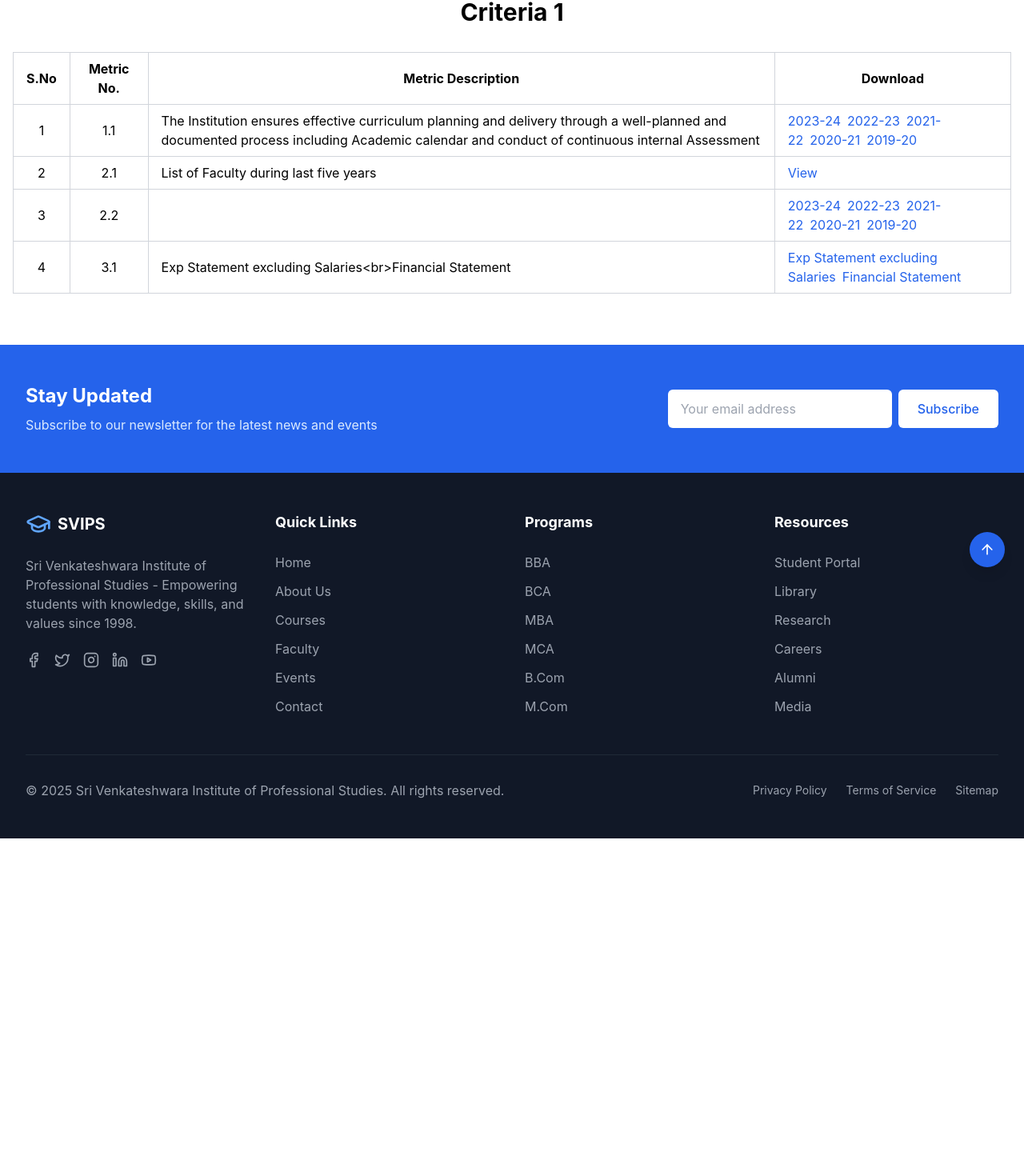
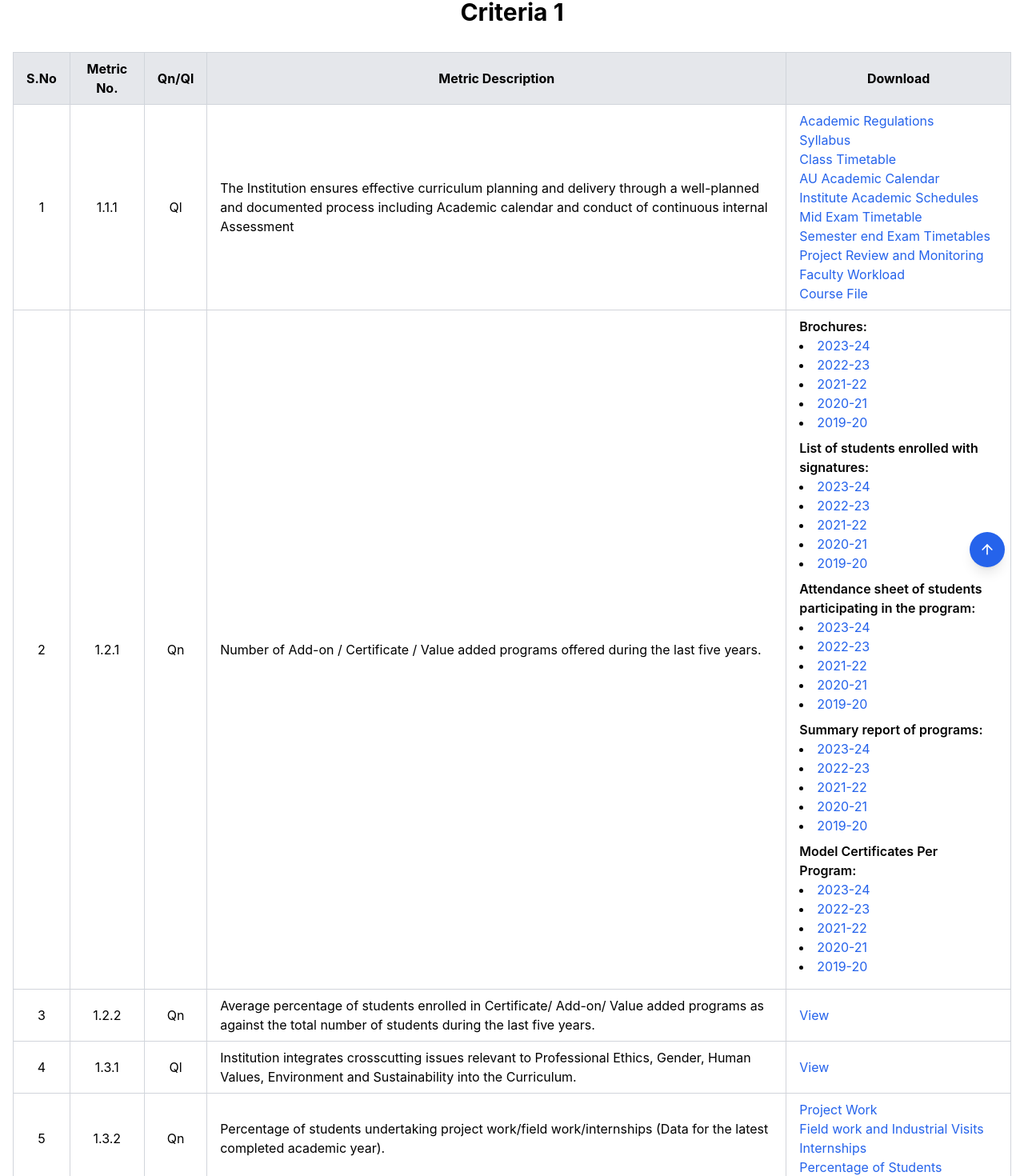
Before and after one commit to Govardhan-subhash/Pharmacy, a React (Vite) app: page /criteria/criteria-i in a window 1280 px wide. Shown: the part 67-1537 px from the top of the page at 80% size. Before the commit the page ends 1115 px from the top, so only its background shows below. Built offline with nearby package versions, Linux system fonts and the light colour scheme.

Commit message:
Update Criteria1.tsx

```diff
--- a/src/pages/criteria/quality/Criteria1.tsx
+++ b/src/pages/criteria/quality/Criteria1.tsx
@@ -1,59 +1,162 @@
-import React from 'react';
+import React, { useState } from 'react';
 
 const Criteria1: React.FC = () => {
+  const [selectedPdf, setSelectedPdf] = useState<string | null>(null);
   const tableData = [
     {
       sno: 1,
-      metricNo: '1.1',
+      metricNo: '1.1.1',
+      qnQl: 'Ql',
       description:
         'The Institution ensures effective curriculum planning and delivery through a well-planned and documented process including Academic calendar and conduct of continuous internal Assessment',
       downloads: [
-        { name: '2023-24', url: '/uploads/naac/AU Approval Students List-2023-24.pdf' },
-        { name: '2022-23', url: '/uploads/naac/AU Approval Students List-2022-23.pdf' },
-        { name: '2021-22', url: '/uploads/naac/AU Approval Students List-2021-22.pdf' },
-        { name: '2020-21', url: '/uploads/naac/AU Approval Students List-2020-21.pdf' },
-        { name: '2019-20', url: '/uploads/naac/AU Approval Students List-2019-20.pdf' },
+        { name: 'Academic Regulations', url: 'public/uploads/pdfs/naac/quality/criteria1/Academic Regulations.pdf' },
+        { name: 'Syllabus', url: 'public/uploads/pdfs/naac/quality/criteria1/SYLLABUS.pdf' },
+        { name: 'Class Timetable', url: 'public/uploads/pdfs/naac/quality/criteria1/Class Time Tables.pdf' },
+        { name: 'AU Academic Calendar', url: 'public/uploads/pdfs/naac/quality/criteria1/AU Academic Calenders.pdf' },
+        { name: 'Institute Academic Schedules', url: 'public/uploads/pdfs/naac/quality/criteria1/Institute Academic Schedules.pdf' },
+        { name: 'Mid Exam Timetable', url: 'public/uploads/pdfs/naac/quality/criteria1/Exam Cell Mid Exam Time Tables.pdf' },
+        { name: 'Semester end Exam Timetables', url: 'public/uploads/pdfs/naac/quality/criteria1/Semester End Exam Time Tables.pdf' },
+        { name: 'Project Review and Monitoring', url: 'public/uploads/pdfs/naac/quality/criteria1/Project Review and Monitoring.pdf' },
+        { name: 'Faculty Workload', url: 'public/uploads/pdfs/naac/quality/criteria1/FACULTY WORK LOAD.pdf' },
+        { name: 'Course File', url: 'public/uploads/pdfs/naac/quality/criteria1/COURSE FILE.pdf' },
       ],
     },
     {
       sno: 2,
-      metricNo: '2.1',
-      description: 'List of Faculty during last five years',
+      metricNo: '1.2.1',
+      qnQl: 'Qn',
+      description:
+        'Number of Add-on / Certificate / Value added programs offered during the last five years.',
       downloads: [
-        { name: 'View', url: '/uploads/naac/2.1 List of Faculty during last five years.pdf' },
+        {
+          category: 'Brochures',
+          links: [
+            { name: '2023-24', url: 'public/uploads/pdfs/naac/quality/criteria1/2023-24_Broucher.pdf' },
+            { name: '2022-23', url: 'public/uploads/pdfs/naac/quality/criteria1/2022-23_Broucher.pdf' },
+            { name: '2021-22', url: 'public/uploads/pdfs/naac/quality/criteria1/2021-22_Broucher.pdf' },
+            { name: '2020-21', url: 'public/uploads/pdfs/naac/quality/criteria1/2020-21_Broucher.pdf' },
+            { name: '2019-20', url: 'public/uploads/pdfs/naac/quality/criteria1/2019-20_Broucher.pdf' },
+          ],
+        },
+        {
+          category: 'List of students enrolled with signatures',
+          links: [
+            { name: '2023-24', url: 'public/uploads/pdfs/naac/quality/criteria1/2023-24_ER.pdf' },
+            { name: '2022-23', url: 'public/uploads/pdfs/naac/quality/criteria1/2022-23_ER.pdf' },
+            { name: '2021-22', url: 'public/uploads/pdfs/naac/quality/criteria1/2021-22_ER.pdf' },
+            { name: '2020-21', url: 'public/uploads/pdfs/naac/quality/criteria1/2020-21_ER.pdf' },
+            { name: '2019-20', url: 'public/uploads/pdfs/naac/quality/criteria1/2019-20_ER.pdf' },
+          ],
+        },
+        {
+          category: 'Attendance sheet of students participating in the program',
+          links: [
+            { name: '2023-24', url: 'public/uploads/pdfs/naac/quality/criteria1/2023-24_ATT.pdf' },
+            { name: '2022-23', url: 'public/uploads/pdfs/naac/quality/criteria1/2022-23_ATT.pdf' },
+            { name: '2021-22', url: 'public/uploads/pdfs/naac/quality/criteria1/2021-22_ATT.pdf' },
+            { name: '2020-21', url: 'public/uploads/pdfs/naac/quality/criteria1/2020-21_ATT.pdf' },
+            { name: '2019-20', url: 'public/uploads/pdfs/naac/quality/criteria1/2019-20_ATT.pdf' },
+          ],
+        },
+        {
+          category: 'Summary report of programs',
+          links: [
+            { name: '2023-24', url: 'public/uploads/pdfs/naac/quality/criteria1/2023-24_PR.pdf' },
+            { name: '2022-23', url: 'public/uploads/pdfs/naac/quality/criteria1/2022-23_PR.pdf' },
+            { name: '2021-22', url: 'public/uploads/pdfs/naac/quality/criteria1/2021-22_PR.pdf' },
+            { name: '2020-21', url: 'public/uploads/pdfs/naac/quality/criteria1/2020-21_PR.pdf' },
+            { name: '2019-20', url: 'public/uploads/pdfs/naac/quality/criteria1/2019-20_PR.pdf' },
+          ],
+        },
+        {
+          category: 'Model Certificates Per Program',
+          links: [
+            { name: '2023-24', url: 'public/uploads/pdfs/naac/quality/criteria1/2023-24-certificates.pdf' },
+            { name: '2022-23', url: 'public/uploads/pdfs/naac/quality/criteria1/2022-23_certificates.pdf' },
+            { name: '2021-22', url: 'public/uploads/pdfs/naac/quality/criteria1/2021-22_certificates.pdf' },
+            { name: '2020-21', url: 'public/uploads/pdfs/naac/quality/criteria1/2020-21_certificates.pdf' },
+            { name: '2019-20', url: 'public/uploads/pdfs/naac/quality/criteria1/2019-20_certificates.pdf' },
+          ],
+        },
       ],
     },
     {
       sno: 3,
-      metricNo: '2.2',
-      description: '',
+      metricNo: '1.2.2',
+      qnQl: 'Qn',
+      description:
+        'Average percentage of students enrolled in Certificate/ Add-on/ Value added programs as against the total number of students during the last five years.',
       downloads: [
-        { name: '2023-24', url: '/uploads/naac/2.4.1 Faculty List For-2023-24.pdf' },
-        { name: '2022-23', url: '/uploads/naac/2.4.1 Faculty List For-2022-23.pdf' },
-        { name: '2021-22', url: '/uploads/naac/2.4.1 Faculty List For-2021-22.pdf' },
-        { name: '2020-21', url: '/uploads/naac/2.4.1 Faculty List For-2020-21.pdf' },
-        { name: '2019-20', url: '/uploads/naac/2.4.1 Faculty List For-2019-20.pdf' },
+        { name: 'View', url: 'public/uploads/pdfs/naac/quality/criteria1/1.2.2.pdf' },
       ],
     },
     {
       sno: 4,
-      metricNo: '3.1',
-      description: 'Exp Statement excluding Salaries<br>Financial Statement',
+      metricNo: '1.3.1',
+      qnQl: 'Ql',
+      description:
+        'Institution integrates crosscutting issues relevant to Professional Ethics, Gender, Human Values, Environment and Sustainability into the Curriculum.',
       downloads: [
-        { name: 'Exp Statement excluding Salaries', url: '/uploads/naac/Exp Statement excluding Salaries.pdf' },
-        { name: 'Financial Statement', url: '/uploads/naac/Financial Statement.pdf' },
+        { name: 'View', url: 'public/uploads/pdfs/naac/quality/criteria1/1.3.1.pdf' },
+      ],
+    },
+    {
+      sno: 5,
+      metricNo: '1.3.2',
+      qnQl: 'Qn',
+      description:
+        'Percentage of students undertaking project work/field work/internships (Data for the latest completed academic year).',
+      downloads: [
+        { name: 'Project Work', url: 'public/uploads/pdfs/naac/quality/criteria1/Project works 1.3.pdf' },
+        { name: 'Field work and Industrial Visits', url: 'public/uploads/pdfs/naac/quality/criteria1/Field Trips & Industrial Visits.pdf' },
+        { name: 'Internships', url: 'public/uploads/pdfs/naac/quality/criteria1/Internships.pdf' },
+        { name: 'Percentage of Students', url: 'public/uploads/pdfs/naac/quality/criteria1/Percentage.pdf' },
+      ],
+    },
+    {
+      sno: 6,
+      metricNo: '1.4.1',
+      qnQl: 'Qn',
+      description:
+        'Institution obtains feedback on the academic performance and ambience of the institution from various stakeholders, such as Students, Teachers, Employers, Alumni etc., and action taken report on the feedback is made available on institutional website (Yes or No).',
+      downloads: [
+
+        {
+          category: 'Sample Filled in feedback forms from the stakeholders to be provided',
+          links: [
+            { name: '2023-24', url: 'public/uploads/pdfs/naac/quality/criteria1/Feed Back-2023-24.pdf' },
+            { name: '2022-23', url: 'public/uploads/pdfs/naac/quality/criteria1/Feed Back-2022-23.pdf' },
+            { name: '2021-22', url: 'public/uploads/pdfs/naac/quality/criteria1/Feed Back-2021-22.pdf' },
+            { name: '2020-21', url: 'public/uploads/pdfs/naac/quality/criteria1/Feed Back-2020-21.pdf' },
+            { name: '2019-20', url: 'public/uploads/pdfs/naac/quality/criteria1/Feed Back-2019-20.pdf' },
+          ],
+        },
+        // {name: 'Action taken Report', url: 'public/uploads/pdfs/naac/quality/criteria1/Action_Taken_Report.pdf' },
+        // { name: 'Document showing the communication with the affiliating University', url: 'public/uploads/pdfs/naac/quality/criteria1/University_Communication.pdf' },
+        {
+          category: 'Stakeholder feedback analysis report signed by the Principal to be provided',
+          links: [
+            { name: '2023-24', url: 'public/uploads/pdfs/naac/quality/criteria1/FAR-2023-24.pdf' },
+            { name: '2022-23', url: 'public/uploads/pdfs/naac/quality/criteria1/FAR-2022-23.pdf' },
+            { name: '2021-22', url: 'public/uploads/pdfs/naac/quality/criteria1/FAR-2021-22.pdf' },
+            { name: '2020-21', url: 'public/uploads/pdfs/naac/quality/criteria1/FAR-2020-21.pdf' },
+            { name: '2019-20', url: 'public/uploads/pdfs/naac/quality/criteria1/FAR-2019-20.pdf' },
+          ],
+        },
       ],
     },
   ];
-
   return (
     <div className="container mx-auto px-4 py-16">
       <h1 className="text-3xl font-bold text-center mb-8">Criteria 1</h1>
+      <div className="overflow-x-auto">
         <table className="table-auto w-full border-collapse border border-gray-300">
           <thead>
-          <tr>
+            <tr className="bg-gray-200">
               <th className="border border-gray-300 px-4 py-2">S.No</th>
               <th className="border border-gray-300 px-4 py-2">Metric No.</th>
+              <th className="border border-gray-300 px-4 py-2">Qn/Ql</th>
               <th className="border border-gray-300 px-4 py-2">Metric Description</th>
               <th className="border border-gray-300 px-4 py-2">Download</th>
             </tr>
@@ -63,25 +166,67 @@ const Criteria1: React.FC = () => {
               <tr key={index}>
                 <td className="border border-gray-300 px-4 py-2 text-center">{row.sno}</td>
                 <td className="border border-gray-300 px-4 py-2 text-center">{row.metricNo}</td>
+                <td className="border border-gray-300 px-4 py-2 text-center">{row.qnQl}</td>
                 <td className="border border-gray-300 px-4 py-2">{row.description}</td>
                 <td className="border border-gray-300 px-4 py-2">
-                {row.downloads.map((download, i) => (
-                  <a
+                  {row.downloads.map((download, i) =>
+                    download.category ? (
+                      <div key={i} className="mb-2">
+                        <p className="font-semibold">{download.category}:</p>
+                        <ul className="list-disc list-inside">
+                          {download.links.map((link, j) => (
+                            <li key={j}>
+                              <button
+                                onClick={() => setSelectedPdf(link.url)}
+                                className="text-blue-600 hover:underline"
+                              >
+                                {link.name}
+                              </button>
+                            </li>
+                          ))}
+                        </ul>
+                      </div>
+                    ) : (
+                      <button
                         key={i}
-                    href={download.url}
-                    target="_blank"
-                    rel="noopener noreferrer"
-                    className="text-blue-600 hover:underline mr-2"
+                        onClick={() => setSelectedPdf(download.url)}
+                        className="text-blue-600 hover:underline block"
                       >
                         {download.name}
-                  </a>
-                ))}
+                      </button>
+                    )
+                  )}
                 </td>
               </tr>
             ))}
           </tbody>
         </table>
       </div>
+
+      {/* Modal for PDF Viewer */}
+      {selectedPdf && (
+        <div className="fixed inset-0 bg-black bg-opacity-50 flex items-center justify-center z-50">
+          <div className="bg-white w-11/12 md:w-3/4 lg:w-1/2 h-3/4 rounded shadow-lg overflow-hidden relative">
+            {/* Modal Header */}
+            <div className="flex justify-between items-center bg-gray-100 px-4 py-2 border-b border-gray-300">
+              <h2 className="text-lg font-semibold">PDF Viewer</h2>
+              <button
+                onClick={() => setSelectedPdf(null)}
+                className="text-gray-500 hover:text-gray-700"
+              >
+                Close
+              </button>
+            </div>
+            {/* PDF Content */}
+            <iframe
+              src={selectedPdf}
+              title="PDF Viewer"
+              className="w-full h-full"
+            ></iframe>
+          </div>
+        </div>
+      )}
+    </div>
   );
 };
 
```
Lines whose indentation alone changed are shown as unchanged.
